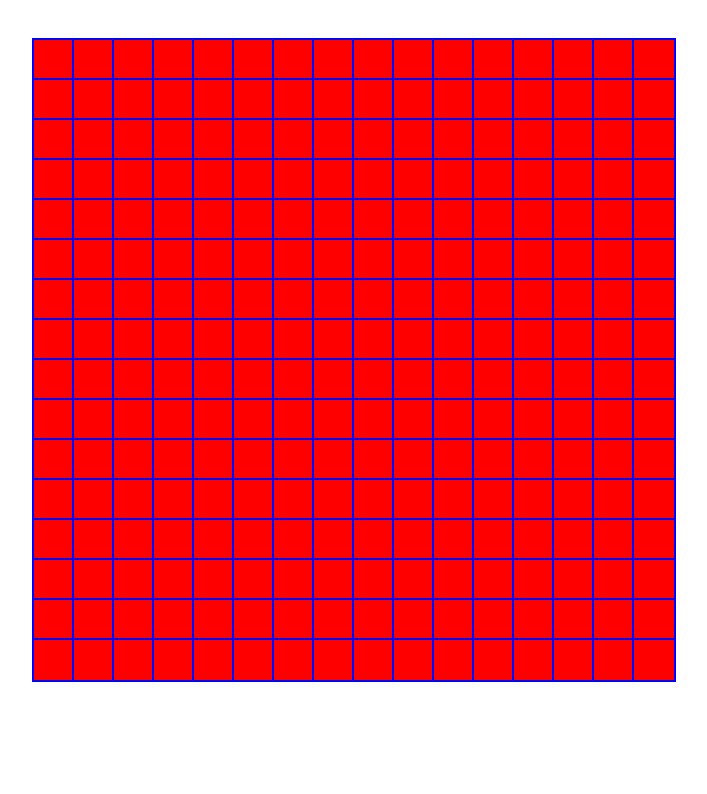
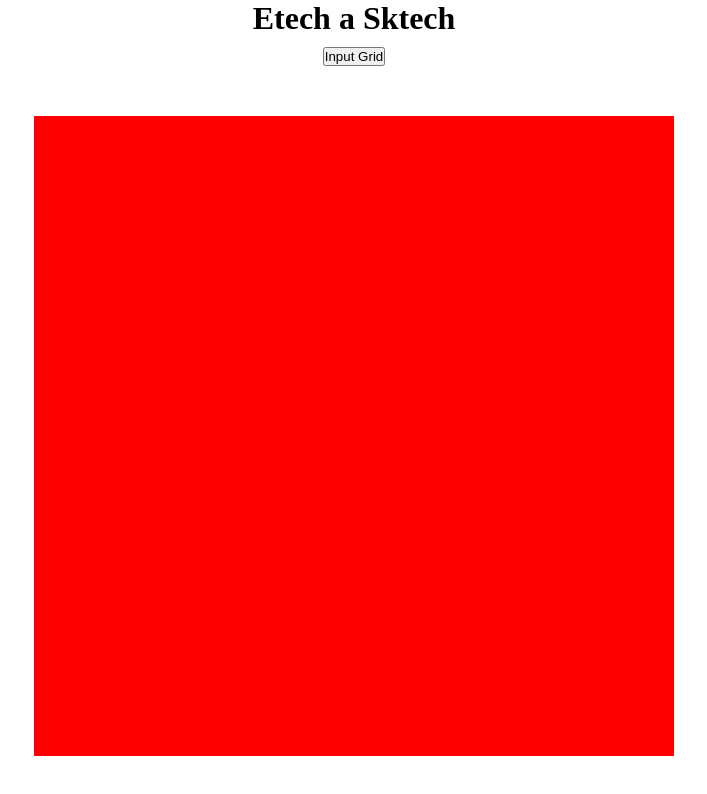
Before and after one commit to Gaurav-kr7103/Etch-a-Sketch, a plain HTML site: page index.html in a window 1280 px wide. Shown: the whole page, without its empty margins (286-993 px from the left). Drawn offline with Linux system fonts and the light colour scheme.

Commit message:
complete the project mentioned in the TOP
etch the sketch is complete the grids will now be
created with user number input

```diff
--- a/index.html
+++ b/index.html
@@ -3,10 +3,14 @@
 <head>
     <meta charset="UTF-8">
     <meta name="viewport" content="width=device-width, initial-scale=1.0">
-    <title>Document</title>
+    <title>Sketch Book</title>
     <link rel="stylesheet" href="./styles.css">
 </head>
 <body>
+    <h1>Etech a Sktech</h1>
+    <!-- <p>Enter the Number of Grids</p> -->
+    <!-- <input type="Number" id="grid-size" placeholder="Enter the Number of Grids"> -->
+    <button id="reset">Input Grid</button>
     <div class="container">
 
     </div>
--- a/my-script.js
+++ b/my-script.js
@@ -1,9 +1,18 @@
 const container = document.querySelector(".container");
 
-for (let i=0; i<16; i++) {
-    for (let j=0; j<16; j++) {
+createGird(16);
+
+function createGird (gridNumber) {
+
+    container.innerHTML = "";//to clear the container(resetting the grid)
+
+    let size = gridNumber;
+    for (let i=0; i<size; i++) {
+        for (let j=0; j<size; j++) {
             const div = document.createElement("div");
             div.classList.add("box");
+            div.style.width = (100 / size) + "%";
+            div.style.height = (100 / size) + "%";
             container.appendChild(div);
         }
     }
@@ -15,3 +24,13 @@ boxes.forEach(box => {
             box.style.backgroundColor = "black";
         });
     });
+}
+
+const resetButton = document.querySelector("#reset");
+resetButton.addEventListener("click", () => {
+    let gridNumber = 0;
+    do {
+        gridNumber = prompt("Enter the number of squares per side");
+    } while (gridNumber < 1 || gridNumber > 100);
+    createGird(gridNumber);
+})
--- a/styles.css
+++ b/styles.css
@@ -2,15 +2,26 @@
     margin : 0;
     padding : 0;
     box-sizing: border-box;
-    outline : 2px solid blue;
+    /* outline : 2px solid blue; */
 }
 body {
-    color: white;
+    /* color: white; */
     width: 100vw;
     height: 100vh;
 
     display: flex;
-    justify-content: center;
+    flex-direction: column;
+    align-items: center;
+    justify-content: flex-start;
+    gap : 10px;
+}
+
+h1 {
+    color : black;
+}
+
+.reset {
+
 }
 .container {
     background-color: black;
@@ -23,6 +34,7 @@ body {
     flex-wrap: wrap;
 }
 .box {
+    /* outline : 2px solid white; */
     width: 40px;
     height: 40px;
     background-color : red;
```
Lines whose indentation alone changed are shown as unchanged.
